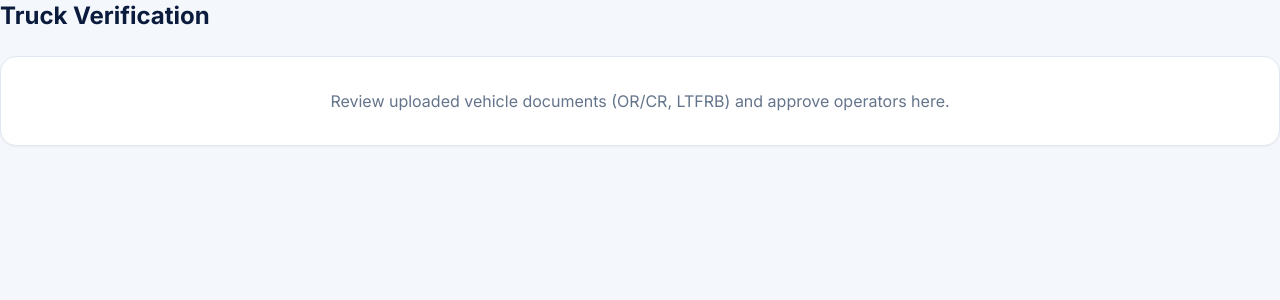
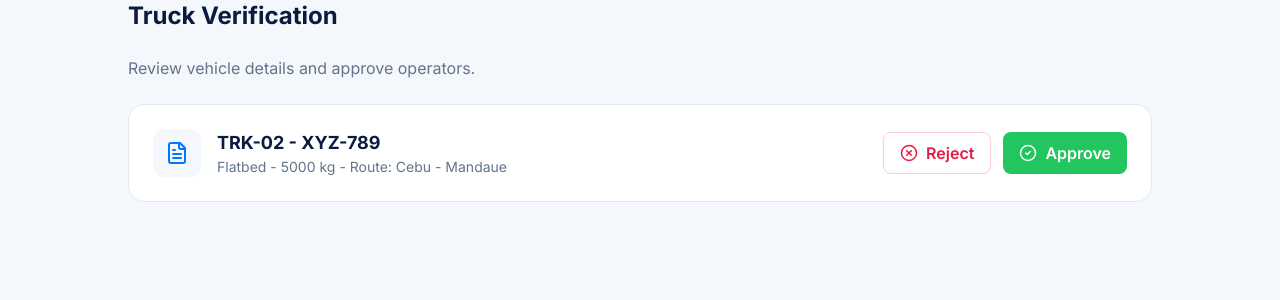
Before and after one commit to adiyel/loadloop-prototype, a Next.js app: page /admin/verification in a window 1280 px wide. Shown: the top 300 px of the page. Built offline with nearby package versions, Linux system fonts and the light colour scheme.

Commit message:
Update page.tsx

```diff
--- a/app/admin/verification/page.tsx
+++ b/app/admin/verification/page.tsx
@@ -1,9 +1,41 @@
+"use client";
+import { useApp } from "@/context/AppContext";
+import { CheckCircle2, XCircle, FileText } from "lucide-react";
+
 export default function TruckVerification() {
+  const { trucks, verifyTruck } = useApp();
+  const pendingTrucks = trucks.filter(t => t.verificationStatus === "Pending");
+
   return (
-    <div className="space-y-6">
+    <div className="max-w-5xl mx-auto space-y-6">
       <h1 className="text-2xl font-bold text-brand-navy">Truck Verification</h1>
-      <div className="bg-white rounded-2xl shadow-sm border border-slate-200 p-8 text-center text-slate-500">
-        <p>Review uploaded vehicle documents (OR/CR, LTFRB) and approve operators here.</p>
+      <p className="text-slate-500">Review vehicle details and approve operators.</p>
+
+      <div className="space-y-4">
+        {pendingTrucks.length === 0 ? (
+           <div className="bg-white p-8 rounded-2xl border border-slate-200 text-center text-slate-500">No pending verifications.</div>
+        ) : (
+          pendingTrucks.map(truck => (
+            <div key={truck.id} className="bg-white p-6 rounded-2xl border border-slate-200 flex flex-col md:flex-row justify-between items-center gap-6">
+              <div className="flex items-center gap-4">
+                <div className="p-3 bg-brand-light rounded-xl text-brand-blue"><FileText size={24}/></div>
+                <div>
+                  <p className="font-bold text-brand-navy text-lg">{truck.id} - {truck.plate}</p>
+                  <p className="text-sm text-slate-500">{truck.type} - {truck.maxCapacity} kg - Route: {truck.route}</p>
+                </div>
+              </div>
+
+              <div className="flex gap-3 w-full md:w-auto">
+                <button onClick={() => verifyTruck(truck.id, "Rejected")} className="px-4 py-2 rounded-lg border border-rose-200 text-rose-600 font-semibold hover:bg-rose-50 flex items-center gap-2">
+                  <XCircle size={18}/> Reject
+                </button>
+                <button onClick={() => verifyTruck(truck.id, "Verified")} className="px-4 py-2 rounded-lg bg-green-500 text-white font-semibold hover:bg-green-600 flex items-center gap-2">
+                  <CheckCircle2 size={18}/> Approve
+                </button>
+              </div>
+            </div>
+          ))
+        )}
       </div>
     </div>
   );
```
